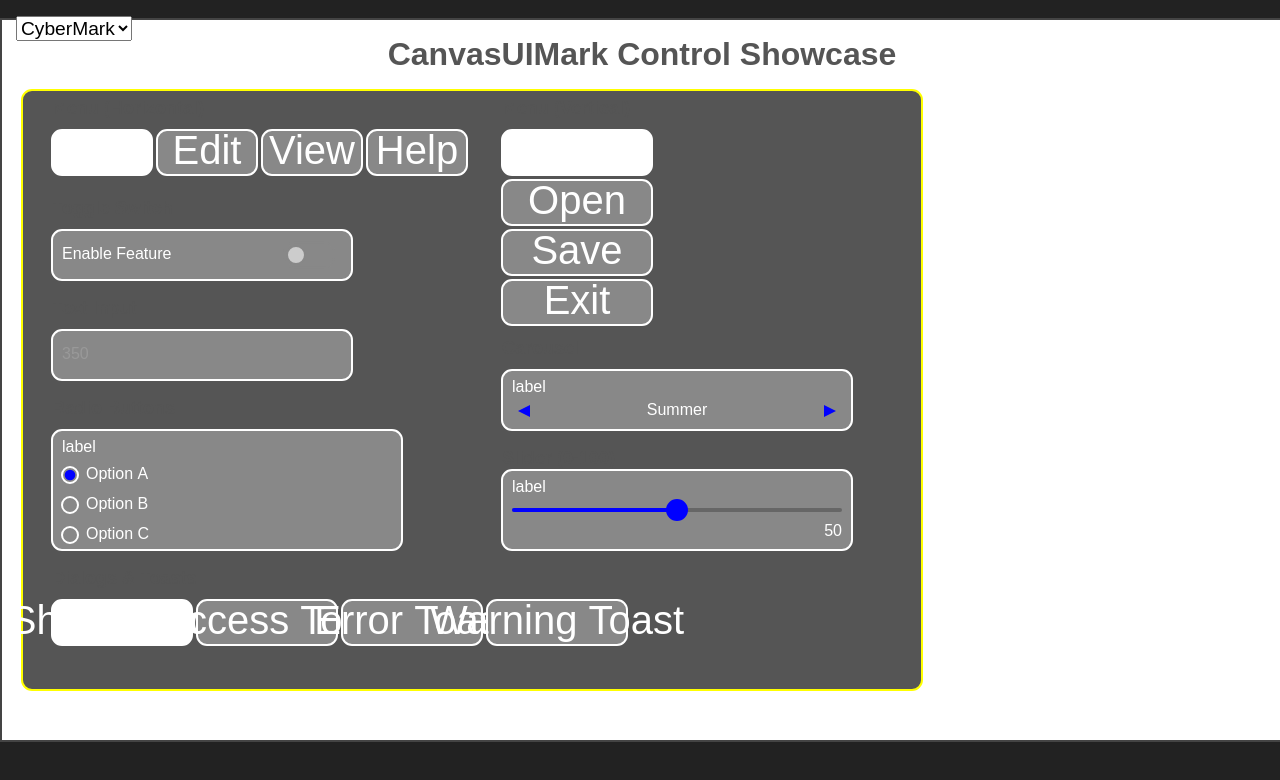
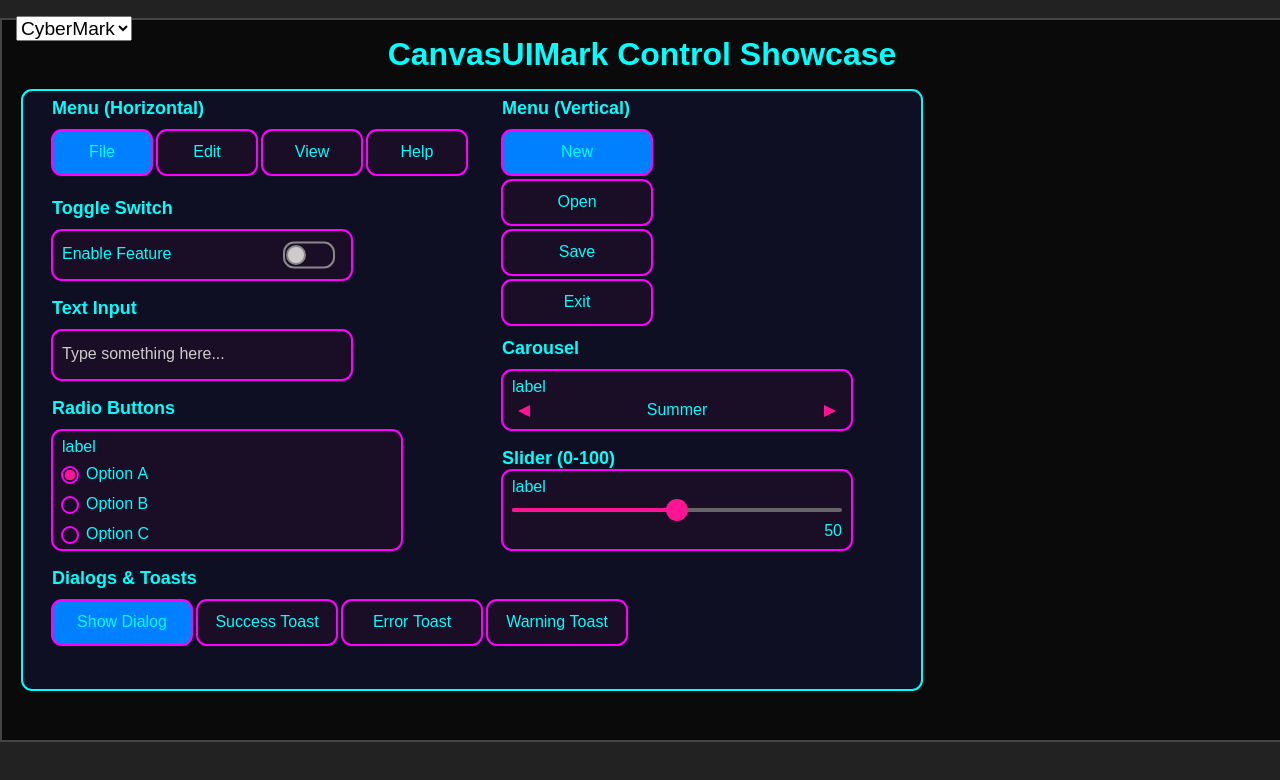
Before and after one commit to markharrison/CanvasUIMark, a plain HTML site: page showcase.html in a window 1280 px wide. Drawn offline with Linux system fonts and the light colour scheme.

Commit message:
Update CyberMark theme colors and enhance background support; adjust TextInput dimensions

```diff
--- a/canvasuimark.js
+++ b/canvasuimark.js
@@ -472,6 +472,11 @@ export class CanvasUIMark {
             ...this.theme,
             ...themeOptions,
         };
+
+        // If theme includes backgroundColor, update the options as well
+        if (themeOptions.backgroundColor) {
+            this.options.backgroundColor = themeOptions.backgroundColor;
+        }
 
         // Also support font-related properties in theme
         // Extract font properties if provided and update defaultFont
@@ -776,7 +781,7 @@ export class Menu extends Control {
         this.gap = gap;
         this.pressed = false;
         this.pressedTime = 0;
-        this.pressedDuration = 200; // milliseconds
+        this.pressedDuration = 300; // milliseconds
     }
 
     isOverInteractiveArea(x, y) {
@@ -1114,7 +1119,7 @@ export class TextInput extends Control {
                 ctx.stroke();
             }
         } else if (!isFocused) {
-            ctx.fillStyle = '#999999';
+            ctx.fillStyle = this.options.controlColor;
             ctx.fillText(this.placeholder, textX, textY);
         } else if (this.cursorVisible) {
             // Draw cursor at start when empty
--- a/showcase.html
+++ b/showcase.html
@@ -59,26 +59,28 @@
                     panelBorderColor: '#00ff99',
                 },
                 CyberMark: {
-                    controlColor: '#0000FF',
-                    controlSurfaceColor: '#888888',
-                    controlTextColor: '#FFFFFF',
-                    controlBorderColor: '#FFFFFF',
-                    controlFocusBorderColor: '#FF0000',
-                    controlClickColor: '#ffea00',
-                    menuButtonColor: '#ffffff',
-                    menuButtonActiveColor: '#ffffff',
-                    menuButtonClickColor: '#ffffff',
-                    menuButtonBorderColor: '#ffffff',
-                    menuButtonFocusBorderColor: '#ffffff',
-                    menuButtonFontSize: 40,
-                    modalSurfaceColor: '#22223b',
-                    modalBorderColor: '#ff9800',
-                    modalTextColor: '#00fff7',
-                    modalText2Color: '#ffea00',
+                    controlColor: '#ff1493',
+                    controlSurfaceColor: '#1a0d26',
+                    controlTextColor: '#00ffff',
+                    controlBorderColor: '#ff00ff',
+                    controlFocusBorderColor: '#00ff41',
+                    controlClickColor: '#ff0080',
+                    menuButtonColor: '#0080FF',
+                    menuButtonActiveColor: '#ff0000',
+                    menuButtonClickColor: '#ff0080',
+                    menuButtonBorderColor: '#ff00ff',
+                    menuButtonFocusBorderColor: '#00ff41',
+                    menuButtonFontSize: 16,
+                    modalSurfaceColor: '#0d0d0d',
+                    modalBorderColor: '#00ffff',
+                    modalTextColor: '#ff00ff',
+                    modalText2Color: '#00ff41',
                     modalTextFontSize: 20,
                     modalText2FontSize: 16,
-                    panelSurfaceColor: '#555555',
-                    panelBorderColor: '#ffff00',
+                    panelSurfaceColor: '#0f0f23',
+                    panelBorderColor: '#00ffff',
+                    backgroundColor: '#0a0a0a',
+                    textColor: '#00ffff',
                     borderWidth: 2,
                     borderRadius: 10,
                 },
@@ -186,7 +188,7 @@
                 // TextInput
                 ui.addText('Text Input', col1X, currentY, { fontSize: 18, fontWeight: 'bold' });
                 currentY += 30;
-                ui.addControl(new TextInput(col1X, currentY, 350, 45, 'Type something here...', {}));
+                ui.addControl(new TextInput(col1X, currentY, 'Type something here...', { width: 300, height: 50, controlColor: '#cccccc' }));
                 currentY += 70;
 
                 // Radio Buttons
```
